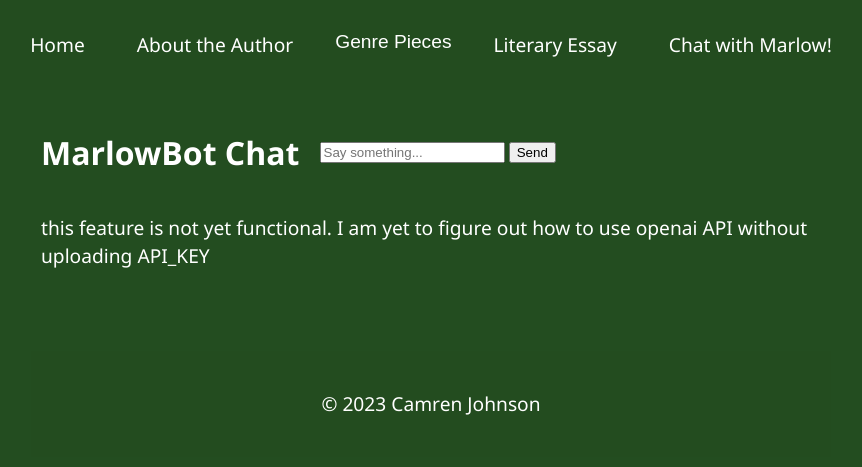
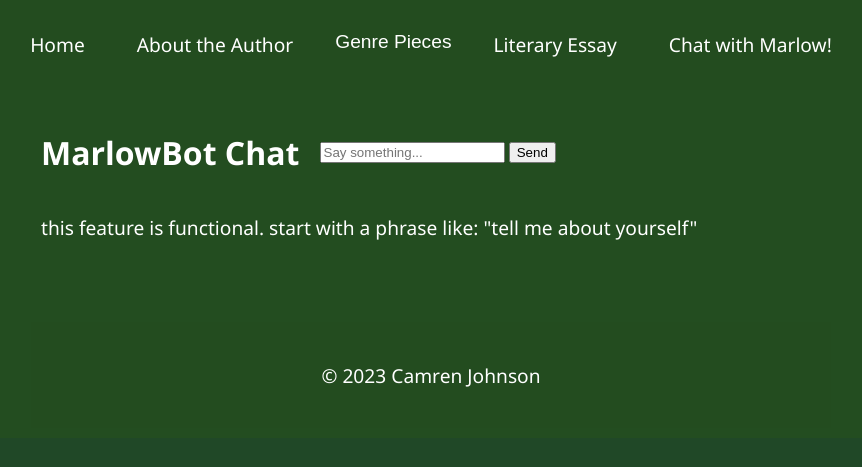
Before and after one commit to cam124/HeartOfDarkness, a Flask app: page /MarlowBot in a window 1280 px wide. Shown: the part 501-968 px from the top of the page, without its empty margins (209-1071 px from the left). After the commit the page ends 888 px from the top, so only its background shows below. Run offline with Flask 2, Linux system fonts and the light colour scheme.

Commit message:
marlow added

```diff
--- a/website/templates/chat.html
+++ b/website/templates/chat.html
@@ -26,7 +26,7 @@
             });
         </script>
     </body>
-    <p>this feature is not yet functional. I am yet to figure out how to use openai API without uploading API_KEY</p>
+    <p>this feature is functional. start with a phrase like: "tell me about yourself"</p>
     </main>
     <footer class="footer">
     <p>&copy; 2023 Camren Johnson</p>
--- a/website/views.py
+++ b/website/views.py
@@ -58,7 +58,7 @@ def marlowbot(user_input, context):
 def chat():
     # Get user input and context
     user_input = request.args.get('user_input', '')
-    context = request.args.get('context', 'you are Charles Marlow')
+    context = request.args.get('context', 'you are Charles Marlow ')
 
     # If user input is not empty, generate bot response
     if user_input:
```
